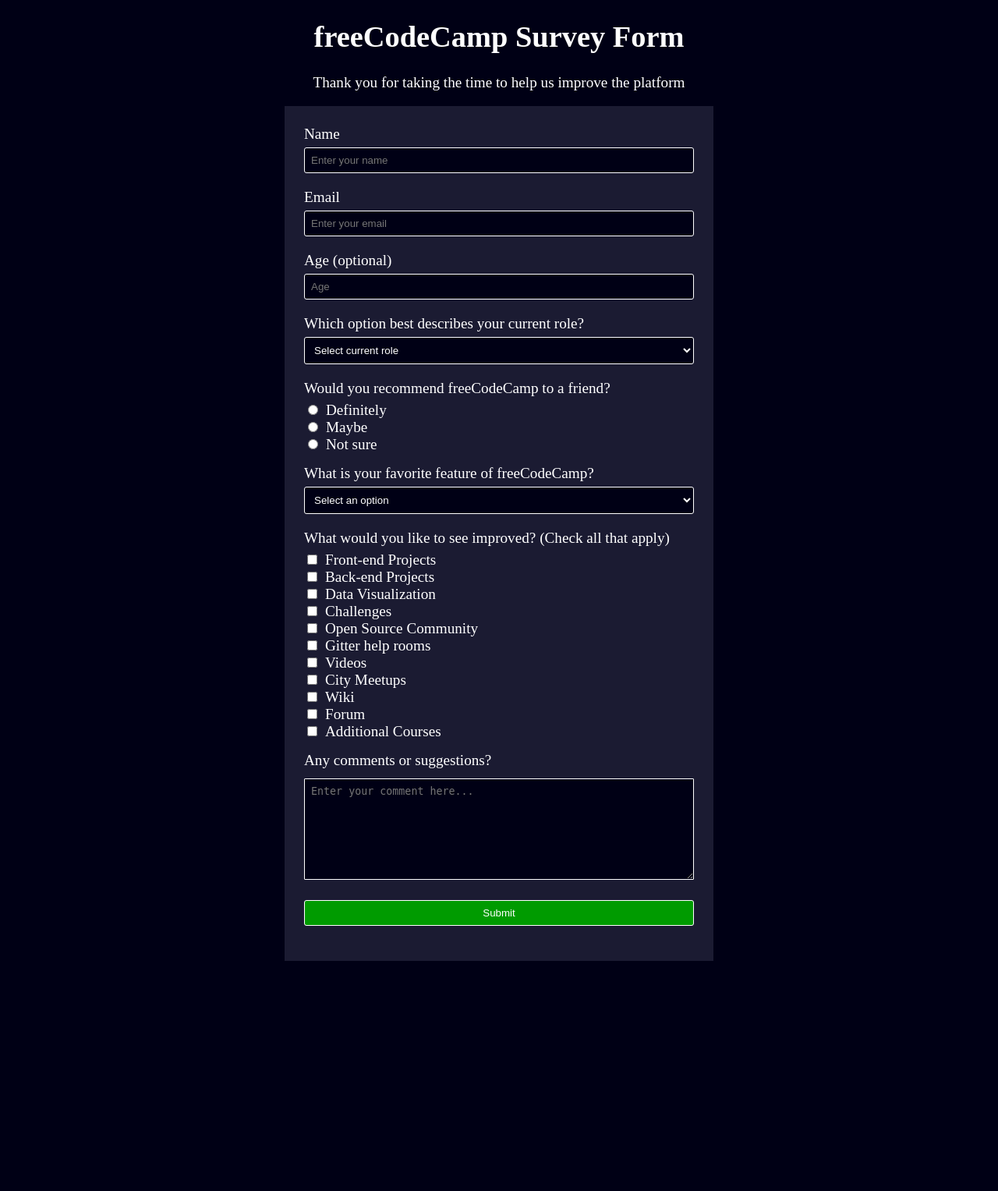
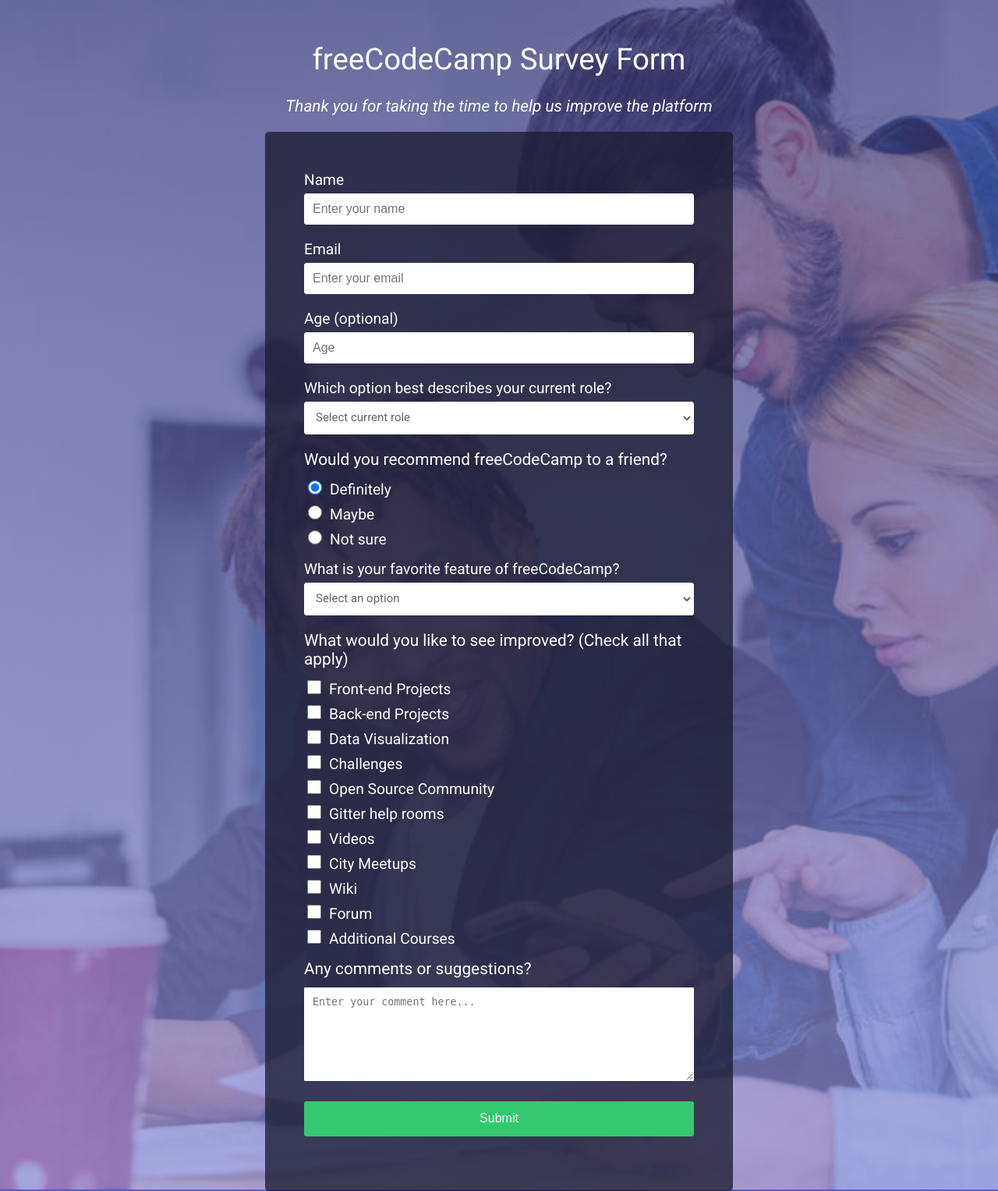
Before and after one commit to ELLOQUIUS/Portafolio, a PHP site: the page made by Proyectos de freecodecamp/proy 1 formulario/index.html in a window 1280 px wide. Shown: the whole page at 78% size. Before the commit the page ends 1232 px from the top, so only its background shows below. Run offline with PHP 8.4, Linux system fonts and the light colour scheme.

Commit message:
Correciones de similitud

```diff
--- a/Proyectos de freecodecamp/proy 1 formulario/css/styles.css
+++ b/Proyectos de freecodecamp/proy 1 formulario/css/styles.css
@@ -1,20 +1,64 @@
+@import url('https://fonts.googleapis.com/css2?family=Roboto:ital,wght@0,100;0,300;0,400;0,500;0,700;0,900;1,100;1,300;1,400;1,500;1,700;1,900&display=swap');
+
 body{
-    background-color: #000015;
+    padding-top: 20px;
+    font-weight: 400;
     color: #ffffff;
+    font-family: 'Roboto',sans-serif;
     font-size: 1.2rem;
+    background-image: linear-gradient(180deg, rgba(56, 56, 127, 0.683), rgba(145, 145, 219, 0.745)), url('../img/imagen2.jpg');
+    background-color: #3d3dc9d7;
+    background-size: cover;
+    background-position: center;
+    background-repeat: no-repeat;
   }
+
+  /*div{
+    background-image: url('img/imagen2.jpg');
+    background-size: cover;
+    background-position: center;
+    background-repeat: no-repeat;
+  }*/
 
   h1,p{
     margin-top: 25px;
     text-align: center;
+    padding-left: 20px;
+    padding-right: 20px;
+  }
+
+  h1{
+    font-weight: 400;
+  }
+
+  #description{
+    font-style: italic;
+  }
+
+  p{
+    font-size: 1.3rem;
   }
 
   form{
-    padding: 25px;
-    background-color:#1b1b32;
+    padding: 50px;
+    background-color:#1b1b32c3;
     margin: 0 auto;
     max-width:500px;
     min-width: 200px;
+    border-radius: 5px;
+    margin-bottom: -10px;
+  }
+
+  input{
+    padding: 10px;
+    font-size: 16px;
+  }
+
+  input:focus{
+    box-shadow: 0 0 10px rgba(0, 83, 191, 0.912); /*añade un efecto de sombra */
+    border: 0.5px solid rgba(0, 83, 191, 0.912);
+    transition: border-color 0.15s ease-in-out, box-shadow 0.15s ease-in-out;
+    outline: none /* Elimina el borde por defecto */
   }
 
   label{
@@ -25,24 +69,44 @@
     margin-top: 6px;
     margin-bottom: 20px;
     width: 100%;
-    background-color: #000015;
+    background-color: white;
     border: 1px solid white;
     border-radius: 3px;
-    padding: 8px;
+    padding: 10px;
+  }
+
+  .cuadro-p-o{
+    display: flex;
+    flex-direction: column;
+    gap: 6px;
+
   }
 
   select{
-    color: white;
+    color: rgb(103, 102, 102); /* Color del texto del placeholder */
+    font-family: 'Roboto',sans-serif;
+    font-size: 15px;
+  }
+
+  select:focus{
+    box-shadow: 0 0 10px rgba(0, 83, 191, 0.912); /*añade un efecto de sombra */
+    border: 0.5px solid rgba(0, 83, 191, 0.912);
+    transition: border-color 0.15s ease-in-out, box-shadow 0.15s ease-in-out;
+    outline: none /* Elimina el borde por defecto */
   }
 
   .text-question{
     margin-top: 0;
     margin-bottom: 6px;
     text-align: left;
+    padding-left: 0;
+    padding-right: 0;
   }
 
   input[type="radio"] {
     margin-right: 10px;
+    width: 18px;
+    height: 18px;
   }
 
   #last-radio,#last-checkbox{
@@ -51,16 +115,21 @@
 
   input[type="checkbox"]{
     margin-right: 10px;
-
+    width: 18px;
+    height: 18px;
   }
 
   textarea{
     color:white;
     border-radius: 1px;
-    height: 130px;
+    height: 120px;
   }
 
   button{
-    background-color: rgb(0,155,0);
+    background-color: rgb(52, 201, 111);
+    height: 45px;
+    font-size: medium;
+    border: none;
     color:white;
+    font-weight: 300;
   }
--- a/Proyectos de freecodecamp/proy 1 formulario/index.html
+++ b/Proyectos de freecodecamp/proy 1 formulario/index.html
@@ -2,6 +2,8 @@
 <html>
   <head>
     <link rel="stylesheet" href="css/styles.css">
+    <meta charset="UTF-8">
+    <meta name="viewport" content="width=device-width, initial-scale=1.0">
     <title>Survey Form</title>
   </head>
   <body>
@@ -12,26 +14,29 @@
         <label id="email-label" for="email">Email <input id="email" type="email" name="email" placeholder="Enter your email" required></label>
         <label id="number-label" for="edad">Age (optional) <input id="number" type="number" name="edad" min="13" max="120" placeholder="Age"></label>
         <label for="seleccion1">Which option best describes your current role? <select id="dropdown" name="seleccion1">
-        <option value="">Select current role</option>
+          <option value="" disabled selected>Select current role</option>
           <option value="1">Student</option>
           <option value="2">Full Time Job</option>
           <option value="3">Full Time Learner</option>
           <option value="4">Prefer not to say</option>
           <option value="5">Other</option>
         </select></label>
+        <div class="cuadro-p-o">
           <p class="text-question">Would you recommend freeCodeCamp to a friend?</p>
-      <label for="radius"> <input type="radio" name="radius" value="Definitely">Definitely</label>
+          <label for="radius"> <input type="radio" name="radius" value="Definitely" checked>Definitely</label>
           <label for="radius"><input type="radio" name="radius" value="Maybe">Maybe</label>
           <label for="radius"><input type="radio" name="radius" id="last-radio" value="Not sure">Not sure</label>
+        </div>
 
         <label for="seleccion2">What is your favorite feature of freeCodeCamp? <select id="dropdown2" name="seleccion2">
-        <option value="">Select an option</option>
+          <option value="" disabled selected>Select an option</option>
           <option value="1">Challenges</option>
           <option value="2">Projects</option>
           <option value="3">Community</option>
           <option value="4">Open source</option>
         </select></label>
 
+        <div class="cuadro-p-o">
           <p class="text-question">What would you like to see improved? (Check all that apply)</p>
           <label for="checkbox"><input type="checkbox" name="checkbox" value="Front-end Projects">Front-end Projects</label>
           <label for="checkbox"><input type="checkbox" name="checkbox" value="Back-end Projects">Back-end Projects</label>
@@ -44,6 +49,7 @@
           <label for="checkbox"><input type="checkbox" name="checkbox" value="Wiki">Wiki</label>
           <label for="checkbox"><input type="checkbox" name="checkbox" value="Forum">Forum</label>
           <label for="checkbox"><input type="checkbox" name="checkbox" id="last-checkbox" value="Additional Courses">Additional Courses</label>
+        </div>
 
         <p class="text-question">Any comments or suggestions?</p>
         <label for="comments"><textarea name="comments" placeholder="Enter your comment here..."></textarea>
```
Also changed, not shown: Proyectos de freecodecamp/proy 1 formulario/img/imagen2.jpg (added). Lines whose indentation alone changed are shown as unchanged.
